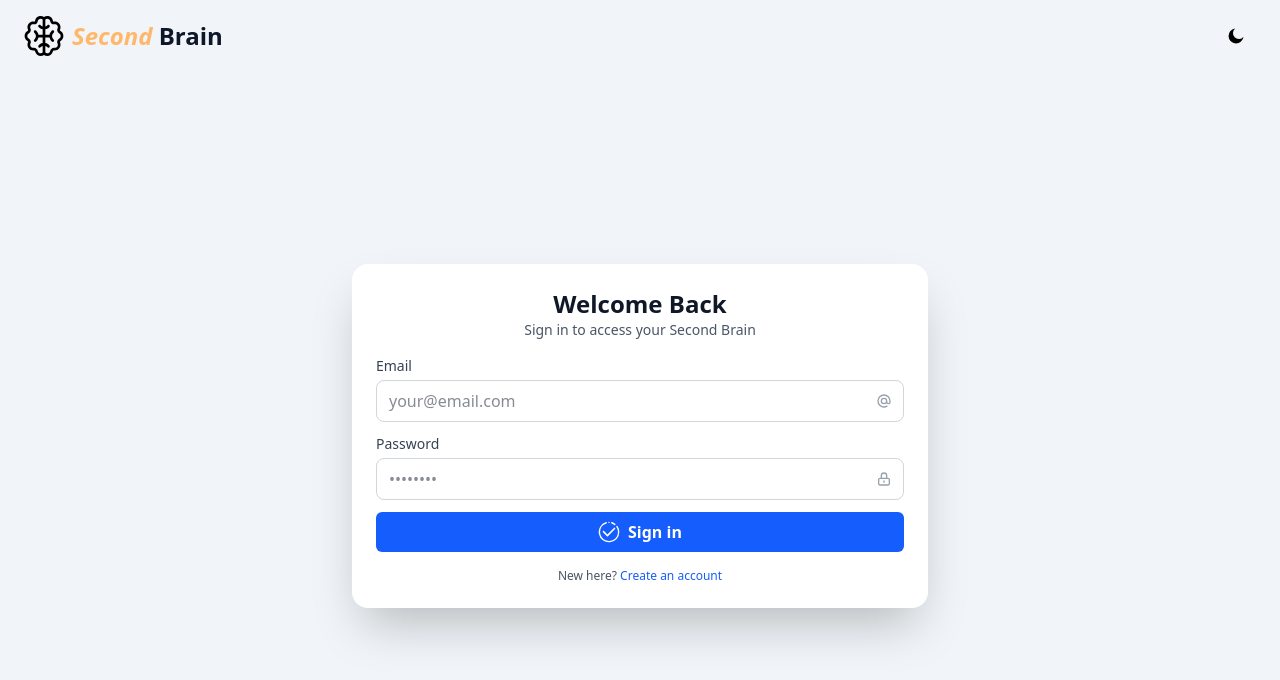
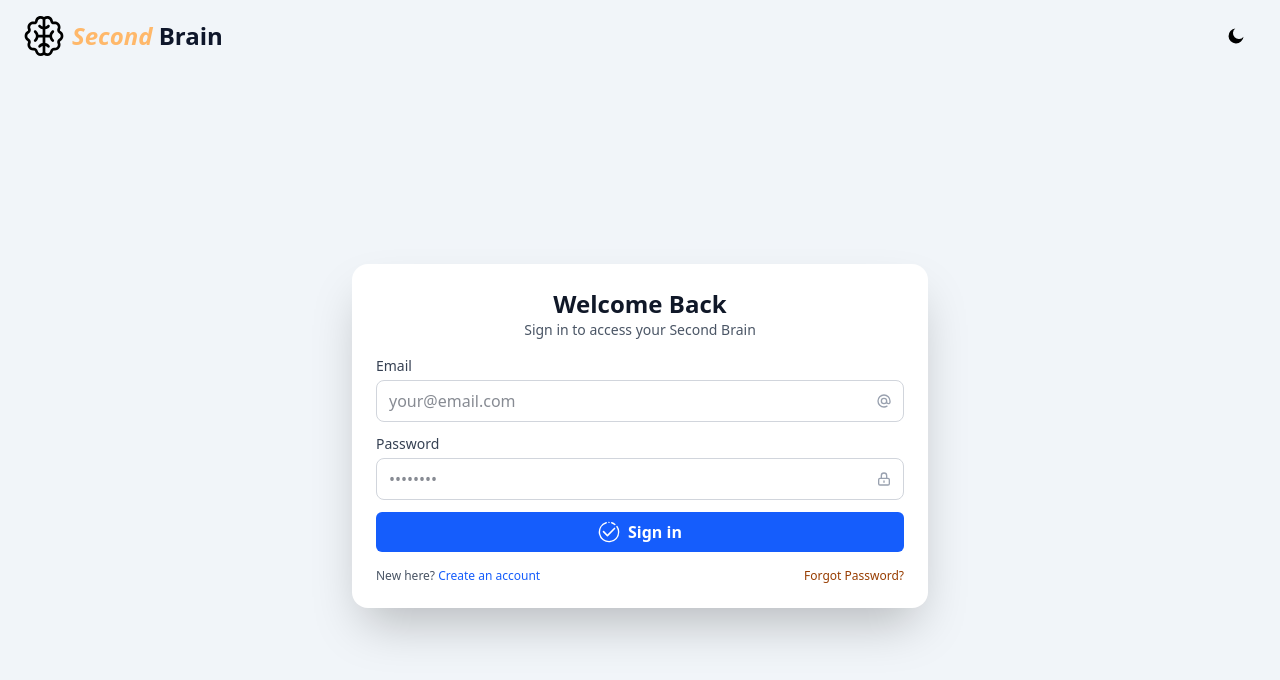
Before and after one commit to SMGhulam29091993/Second-Brain-Frontend, a React (Vite) app: page / in a window 1280 px wide. Shown: the top 680 px of the page. Built offline with nearby package versions, Linux system fonts and the light colour scheme.

Commit message:
fix: added forgot password

```diff
--- a/src/page/login.tsx
+++ b/src/page/login.tsx
@@ -151,14 +151,22 @@ const LoginPage = () => {
                         </div>
                     </form>
 
-                    <div className="text-center text-xs mt-4">
+                    <div className="text-center text-xs mt-4 flex justify-between items-center">
                         <span className="text-gray-600 dark:text-gray-400">
                             New here?{' '}
                             <button
                                 onClick={() => navigate('/register')}
-                                className="font-medium text-blue-600 hover:text-blue-500 dark:text-blue-400 dark:hover:text-blue-300 transition-colors duration-200"
+                                className="cursor-pointer font-medium text-blue-600 hover:text-blue-500 dark:text-blue-400 dark:hover:text-blue-300 transition-colors duration-200"
                             >
                                 Create an account
+                            </button>
+                        </span>
+                        <span className="text-gray-600 dark:text-gray-400">
+                            <button
+                                onClick={() => navigate('/register')}
+                                className="cursor-pointer font-medium text-amber-800 hover:text-amber-500 dark:text-amber-400 dark:hover:text-amber-300 transition-colors duration-200"
+                            >
+                                Forgot Password?
                             </button>
                         </span>
                     </div>
```
